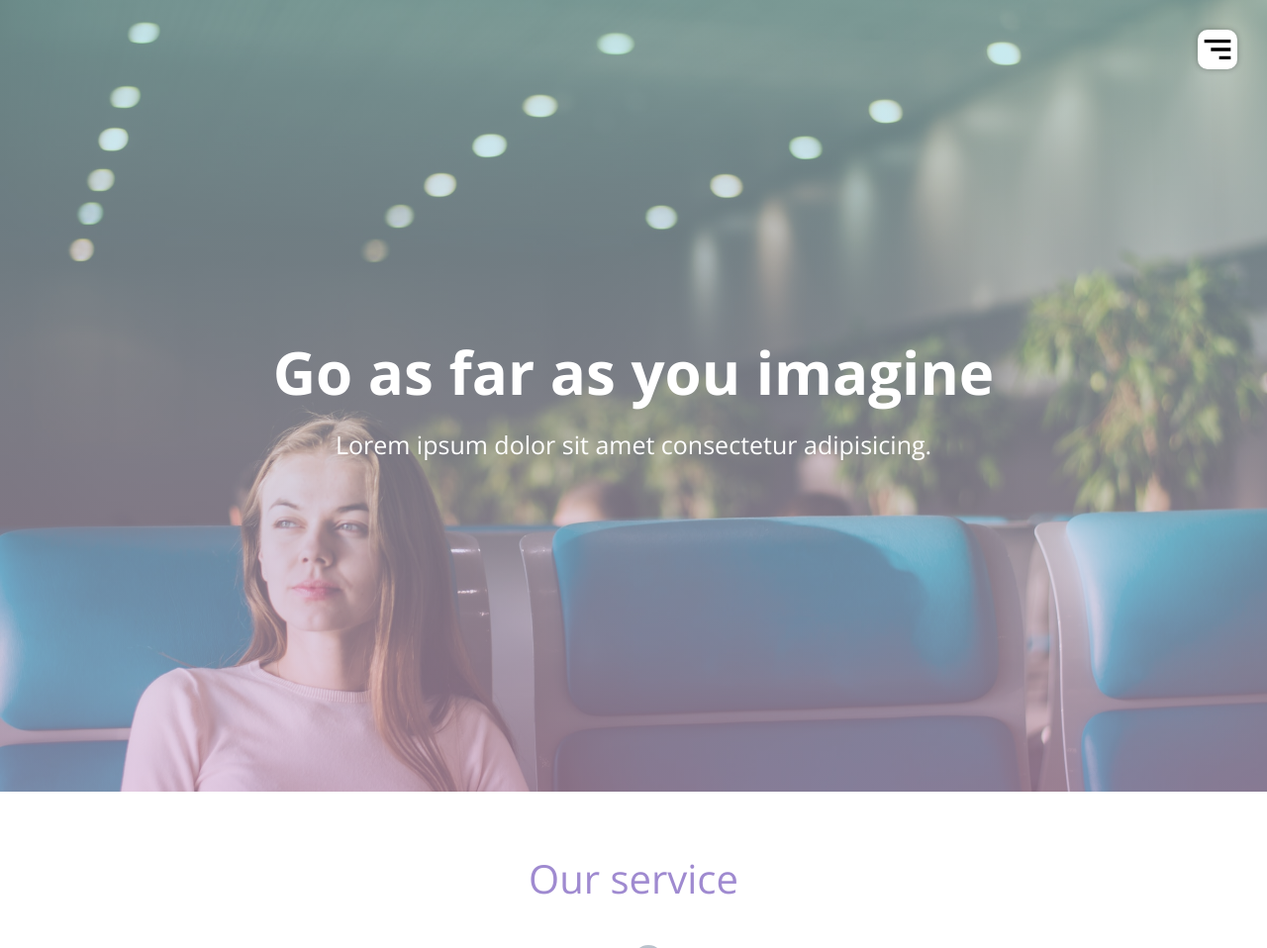
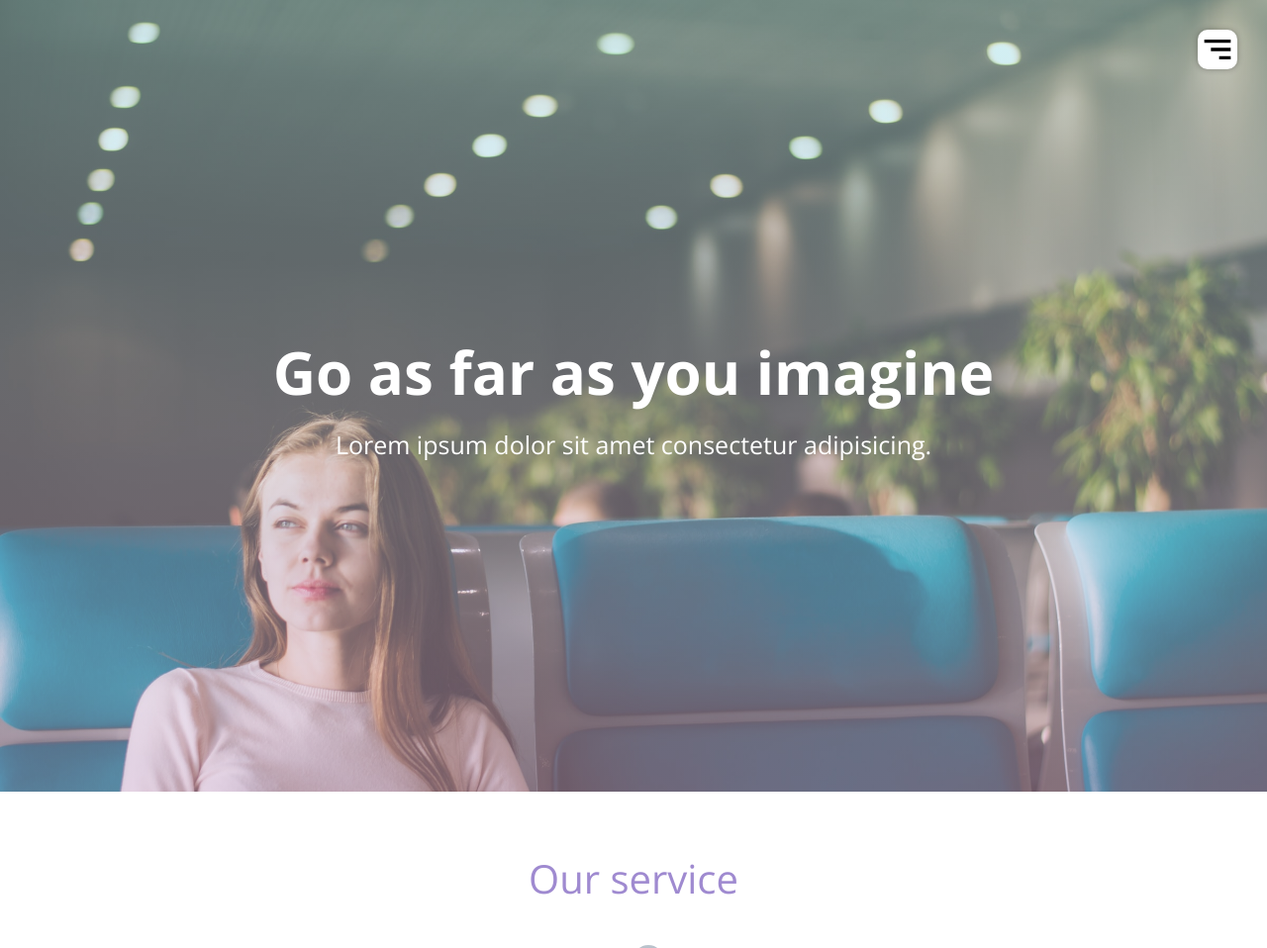
Before and after one commit to Fernando-Jaramillo/places-to-visit, a PHP site: page / in a window 1280 px wide. Shown: the top 958 px of the page at 99% size. Run offline with PHP 8.4, Linux system fonts and the light colour scheme.

Commit message:
finished structure

```diff
--- a/css/styles.css
+++ b/css/styles.css
@@ -23,7 +23,7 @@ body{
 header{
     text-align: center;
     height: 100vh;
-    background-image: linear-gradient(to top, rgba(217, 175, 217, 0.548) 0%, rgba(151, 218, 225, 0.521) 100%), url(../img/imagine.jpg);
+    background-image: linear-gradient(to top, rgba(217, 175, 217, 0.404) 0%, rgba(151, 218, 225, 0.411) 100%), url(../img/imagine.jpg);
     background-repeat: no-repeat;
     background-size: cover;
     background-attachment: fixed;
--- a/js/lightbox.js
+++ b/js/lightbox.js
@@ -1,6 +1,8 @@
 const imagenes = document.querySelectorAll('.img-galeria');
 const imagenLight = document.querySelector('.agregar-imagen');
 const contenedorLight = document.querySelector(".imagen-light");
+const hamburguer1 = document.querySelector('.hamburguer');
+
 
 imagenes.forEach(imagen => {
     imagen.addEventListener("click", () => {
@@ -12,6 +14,7 @@ contenedorLight.addEventListener("click", e => {
     if(e.target != imagenLight){
         contenedorLight.classList.toggle('show');
         imagenLight.classList.toggle('showImage');
+        hamburguer1.style.opacity = "1"
     }
 })
 
@@ -19,4 +22,5 @@ const aparecerImagen = (imagen) => {
     imagenLight.src = imagen;
     contenedorLight.classList.toggle('show');
     imagenLight.classList.toggle('showImage');
+    hamburguer1.style.opacity = "0"
 }
```
